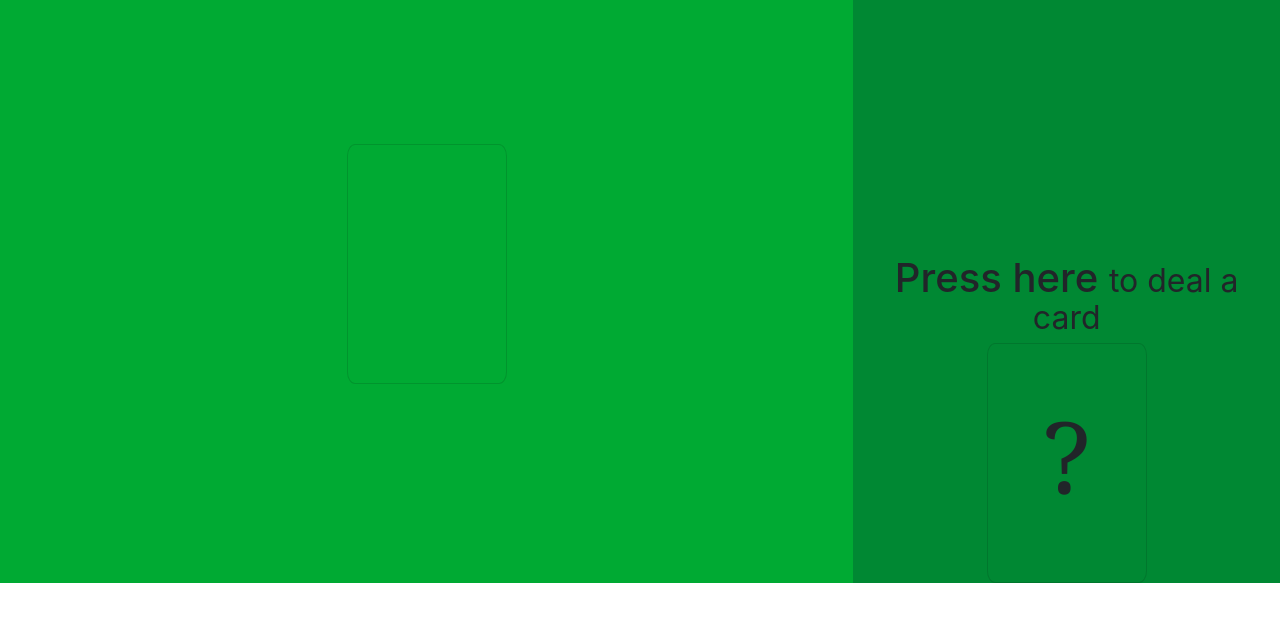
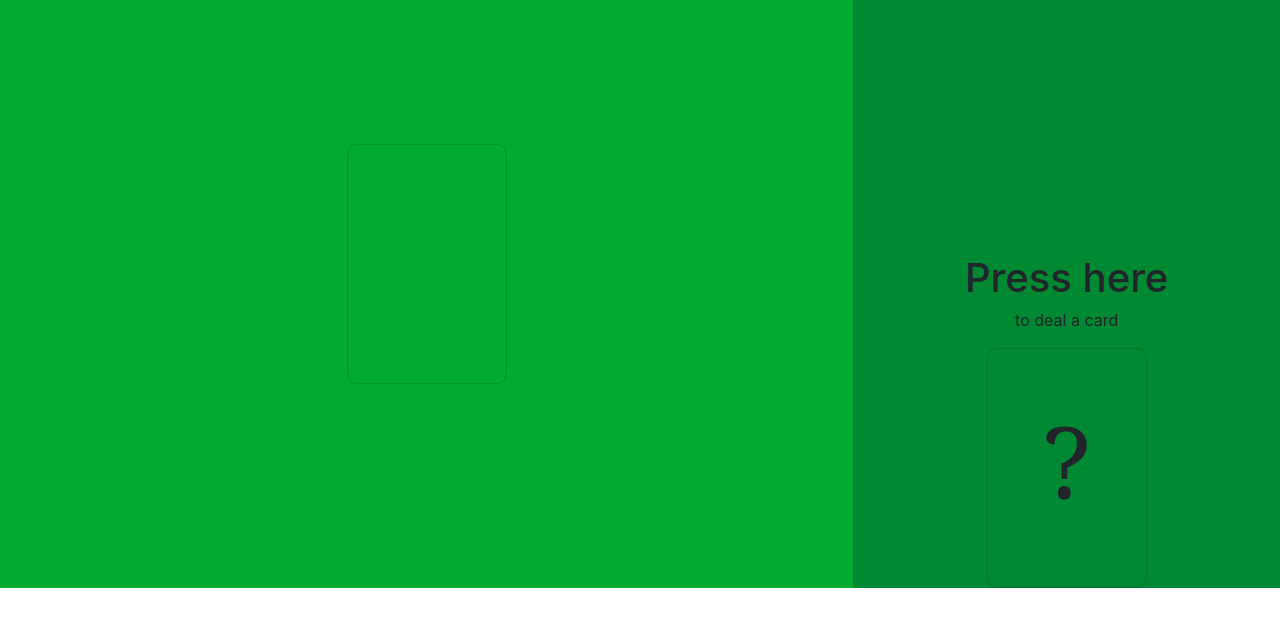
Before and after one commit to pussycat-software/deck-js, a plain HTML site: page index.html in a window 1280 px wide. Drawn offline with nearby package versions, Linux system fonts and the light colour scheme.

Commit message:
Fix title

```diff
--- a/index.html
+++ b/index.html
@@ -55,7 +55,7 @@
 
         <!-- Deck -->
         <div class="col-4 deck">
-          <div><h1>Press here <small>to deal a card</small></h1></div>
+          <div><h1>Press here</h1><p>to deal a card</p></div>
           <div class="card left">?</div>
         </div>
       </div>
```
